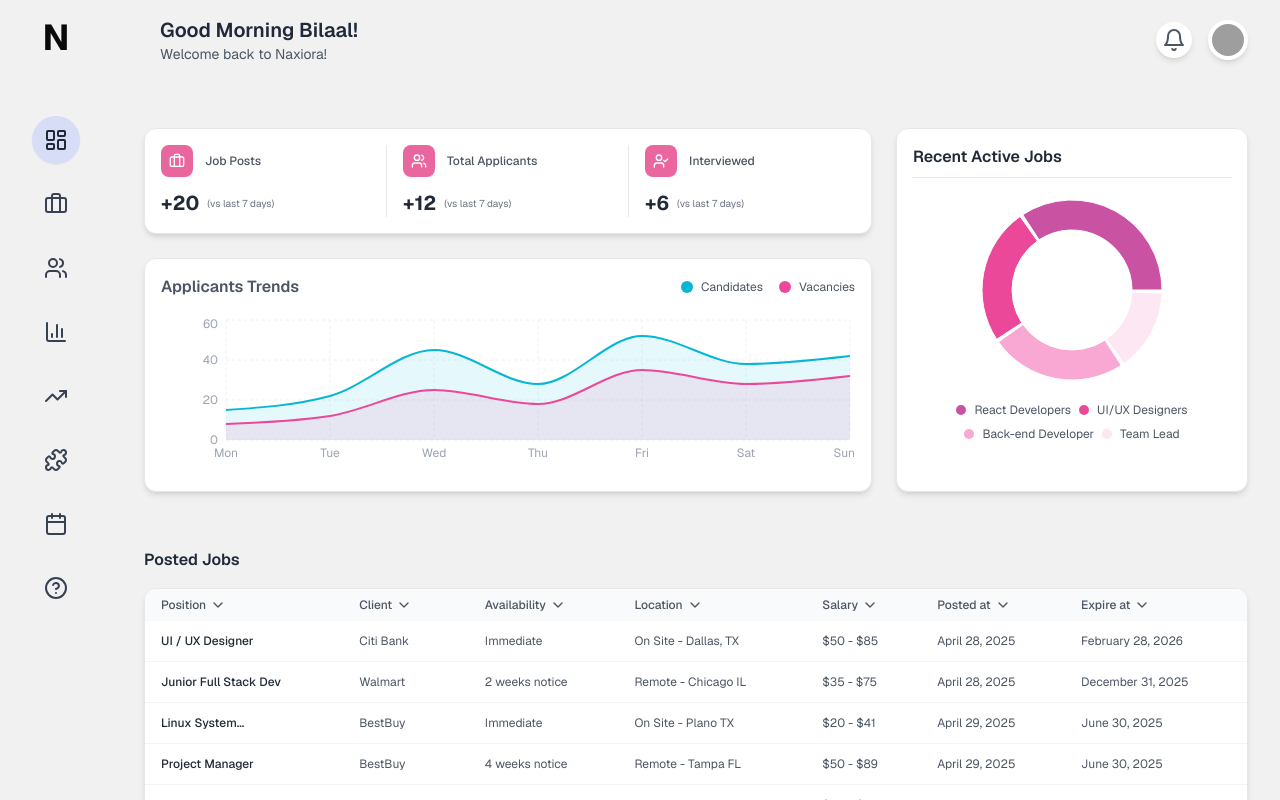
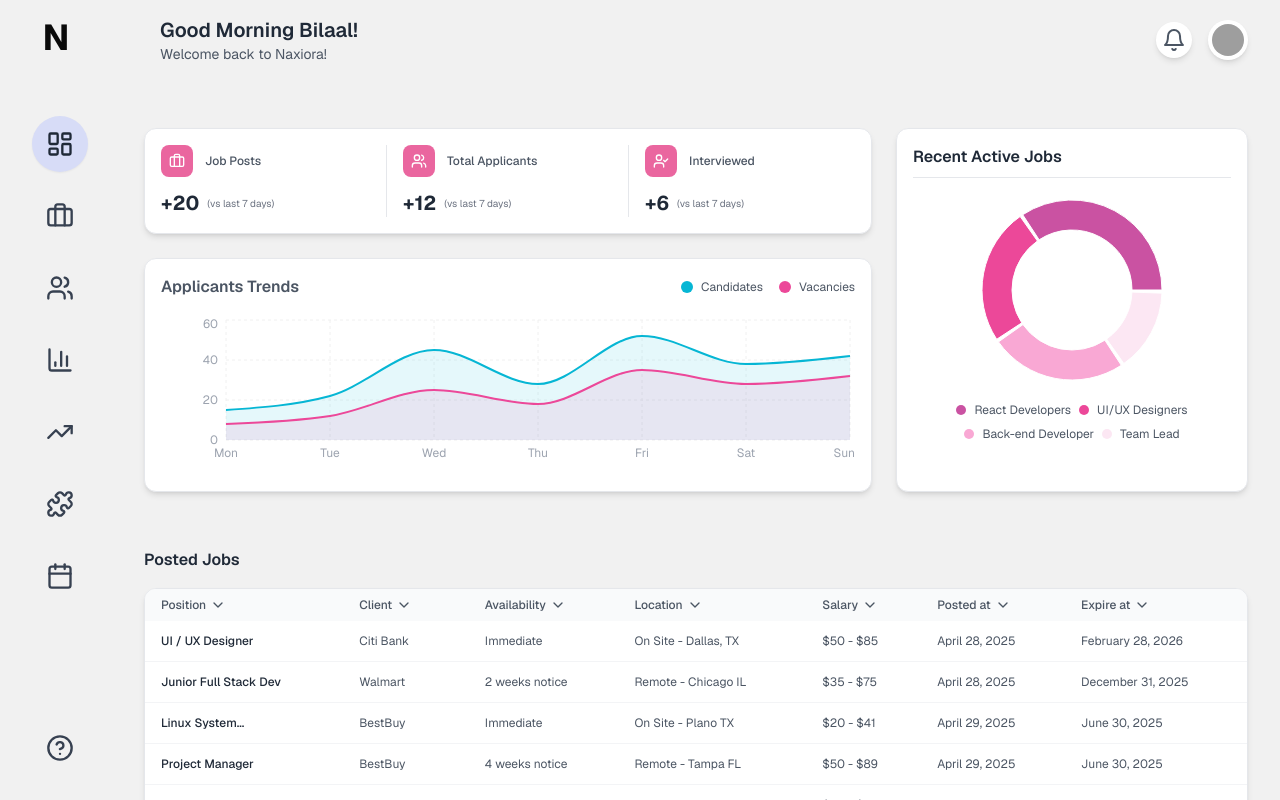
Before and after one commit to bilaalmunir/admin-dashboard, a Next.js app: page / in a window 1280 px wide. Built offline with nearby package versions, Linux system fonts and the light colour scheme; grey boxes are pictures that could not be loaded.

Commit message:
sidebar update

```diff
--- a/components/Sidebar.tsx
+++ b/components/Sidebar.tsx
@@ -20,13 +20,14 @@ const Sidebar = forwardRef<HTMLDivElement, SidebarProps>(
       { icon: TrendingUp, label: "Top Candidates", href: "/top-candidates" },
       { icon: Puzzle, label: "Integrations", href: "/" },
       { icon: Calendar, label: "Calendar", href: "/" },
-      { icon: HelpCircle, label: "Help", href: "/" },
     ]
+
+    const helpItem = { icon: HelpCircle, label: "Help", href: "/" }
 
     return (
       <div
         ref={ref}
-        className={`h-full transition-all duration-300 ease-in-out relative rounded-r-3xl ${
+        className={`h-full transition-all duration-300 ease-in-out relative rounded-r-3xl flex flex-col ${
           isExpanded ? "w-64 bg-[#D7DCF7]" : "w-28"
         }`}
       >
@@ -37,16 +38,16 @@ const Sidebar = forwardRef<HTMLDivElement, SidebarProps>(
           </div>
         </div>
 
-        {/* Navigation */}
-        <nav className="space-y-16 pl-8 py-6">
+        {/* Main Navigation */}
+        <nav className="space-y-16 pl-8 py-6 flex-1">
           {menuItems.map((item, index) => (
             <Link key={index} href={item.href}>
               <button
                 onClick={onItemClick}
                 className={`flex items-center transition-all duration-200 ${
                   isExpanded
-                    ? "w-full space-x-3 p-4 text-left justify-start"
-                    : "w-12 h-12 rounded-full p-0 justify-center mt-4"
+                    ? "w-full space-x-4 p-5 text-left justify-start"
+                    : "w-14 h-14 rounded-full p-0 justify-center mt-4"
                 } ${
                   item.label === currentPage
                     ? isExpanded
@@ -60,16 +61,16 @@ const Sidebar = forwardRef<HTMLDivElement, SidebarProps>(
                   item.label === currentPage && isExpanded
                     ? {
                         marginRight: '-32px',
-                        paddingRight: 'calc(1rem + 32px)',
+                        paddingRight: 'calc(1.25rem + 32px)',
                         borderTopRightRadius: '0',
                         borderBottomRightRadius: '0'
                       }
                     : {}
                 }
               >
-                <item.icon className="w-6 h-6 flex-shrink-0" />
+                <item.icon className="w-7 h-7 flex-shrink-0" />
                 <span
-                  className={`text-sm font-medium transition-all duration-300 ${
+                  className={`text-base font-medium transition-all duration-300 ${
                     isExpanded ? "opacity-100 translate-x-0" : "opacity-0 -translate-x-2 w-0 overflow-hidden"
                   }`}
                 >
@@ -79,6 +80,47 @@ const Sidebar = forwardRef<HTMLDivElement, SidebarProps>(
             </Link>
           ))}
         </nav>
+
+        {/* Help Item at Bottom */}
+        <div className="pl-8 pb-6">
+          <Link href={helpItem.href}>
+            <button
+              onClick={onItemClick}
+              className={`flex items-center transition-all duration-200 ${
+                isExpanded
+                  ? "w-full space-x-4 p-5 text-left justify-start"
+                  : "w-14 h-14 rounded-full p-0 justify-center"
+              } ${
+                helpItem.label === currentPage
+                  ? isExpanded
+                    ? "bg-[#F1F1F1] text-gray-800 rounded-l-2xl relative overflow-visible"
+                    : "bg-[#D7DCF7] text-gray-800 shadow-sm"
+                  : isExpanded
+                    ? "text-gray-700 hover:bg-white hover:bg-opacity-40 rounded-xl"
+                    : "text-gray-700 hover:bg-white hover:bg-opacity-40"
+              }`}
+              style={
+                helpItem.label === currentPage && isExpanded
+                  ? {
+                      marginRight: '-32px',
+                      paddingRight: 'calc(1.25rem + 32px)',
+                      borderTopRightRadius: '0',
+                      borderBottomRightRadius: '0'
+                    }
+                  : {}
+              }
+            >
+              <helpItem.icon className="w-7 h-7 flex-shrink-0" />
+              <span
+                className={`text-base font-medium transition-all duration-300 ${
+                  isExpanded ? "opacity-100 translate-x-0" : "opacity-0 -translate-x-2 w-0 overflow-hidden"
+                }`}
+              >
+                {helpItem.label}
+              </span>
+            </button>
+          </Link>
+        </div>
       </div>
     )
   },
```
